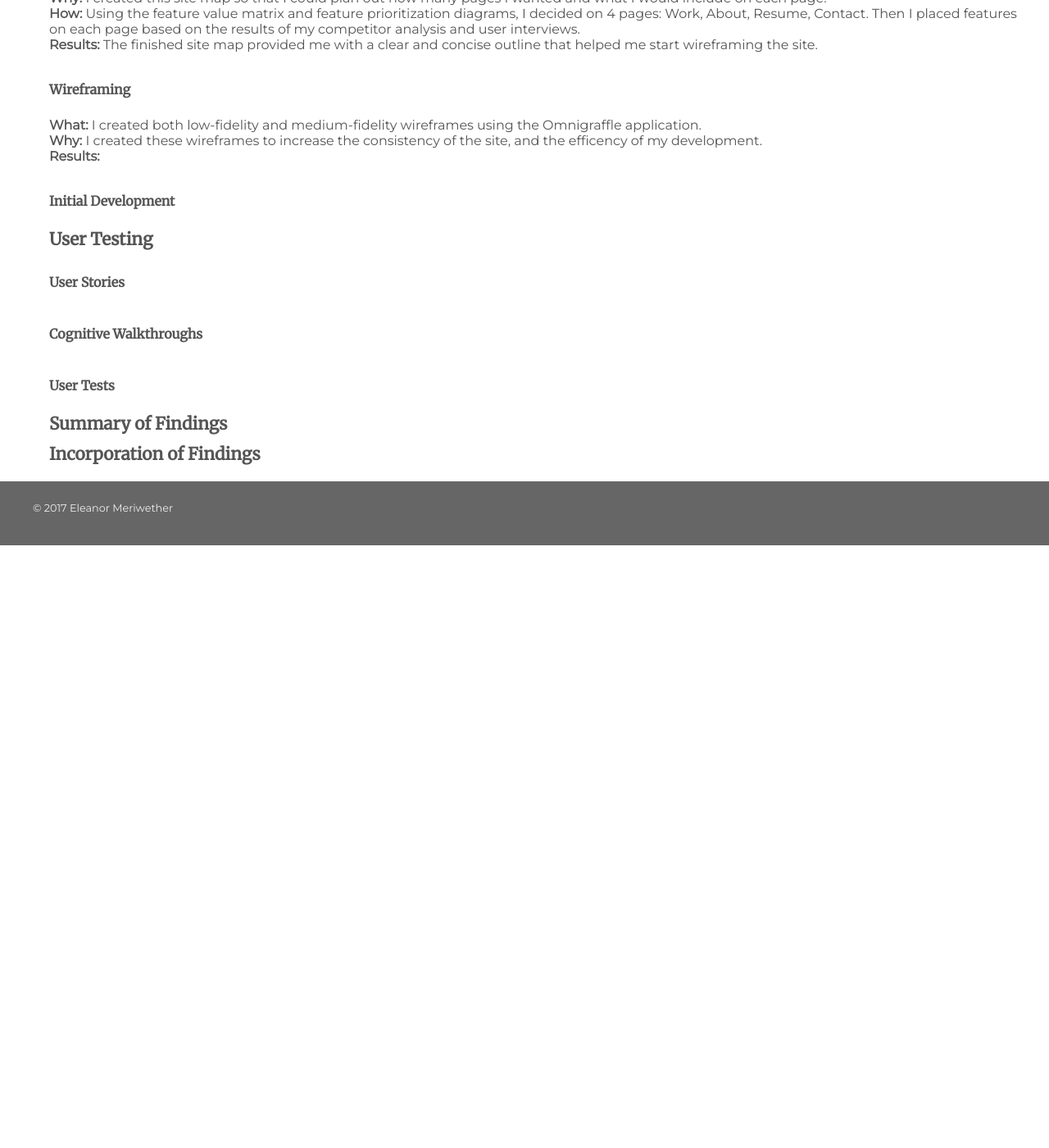
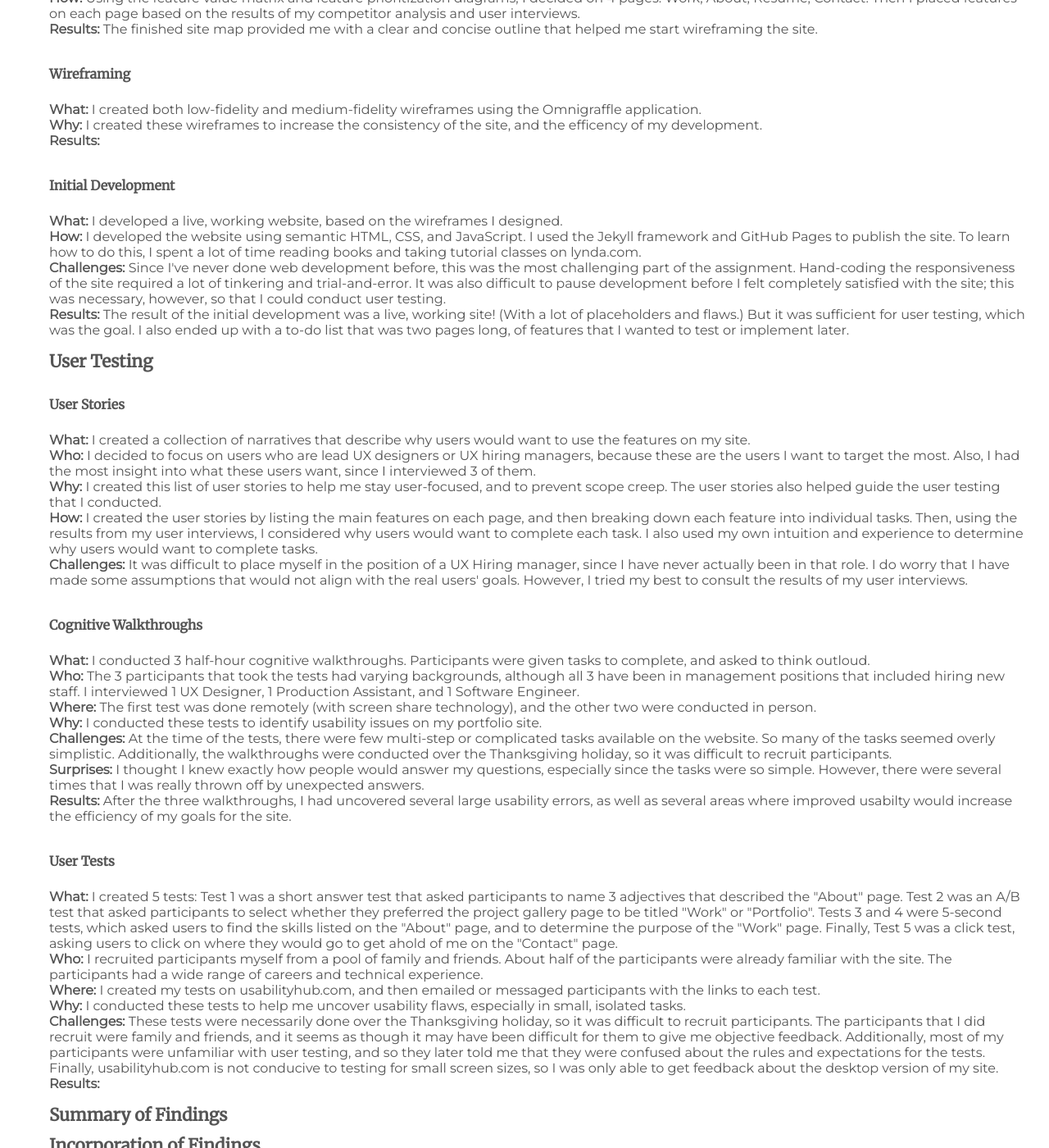
Before and after one commit to emeriwether/emeriwether.github.io, a Jekyll site: the page built from project1.html, in a window 1280 px wide and 1400 px high, scrolled down 2237 px. Shown: the whole window at 82% size. Built offline with Jekyll 4.4.1, drawn with Linux system fonts in a browser that asks for light colours; before the commit the page ends 2902 px from its top, so only the background shows below that; some of the changed text lies outside the part shown.

Commit message:
Add content for project description 1

```diff
--- a/project1.html
+++ b/project1.html
@@ -99,22 +100,67 @@
 
         <img src="">
         <h4>Initial Development</h4>
-        <p></p>
+        <p><b>What:</b> I developed a live, working website, based on the wireframes I designed.
+
+        <br><b>How:</b> I developed the website using semantic HTML, CSS, and JavaScript. I used the Jekyll framework and GitHub Pages to publish the site. To learn how to do this, I spent a lot of time reading books and taking tutorial classes on lynda.com.
+
+        <br><b>Challenges:</b> Since I've never done web development before, this was the most challenging part of the assignment. Hand-coding the responsiveness of the site required a lot of tinkering and trial-and-error. It was also difficult to pause development before I felt completely satisfied with the site; this was necessary, however, so that I could conduct user testing.
+
+        <br><b>Results:</b> The result of the initial development was a live, working site! (With a lot of placeholders and flaws.) But it was sufficient for user testing, which was the goal. I also ended up with a to-do list that was two pages long, of features that I wanted to test or implement later.
+        </p>
+        <a href=""></a>
 
 
         <h3>User Testing</h3>
 
         <img src="">
         <h4>User Stories</h4>
-        <p></p>
+        <p><b>What:</b> I created a collection of narratives that describe why users would want to use the features on my site.
+
+        <br><b>Who:</b> I decided to focus on users who are lead UX designers or UX hiring managers, because these are the users I want to target the most. Also, I had the most insight into what these users want, since I interviewed 3 of them.
+
+        <br><b>Why:</b> I created this list of user stories to help me stay user-focused, and to prevent scope creep. The user stories also helped guide the user testing that I conducted.
+
+        <br><b>How:</b> I created the user stories by listing the main features on each page, and then breaking down each feature into individual tasks. Then, using the results from my user interviews, I considered why users would want to complete each task. I also used my own intuition and experience to determine why users would want to complete tasks.
+
+        <br><b>Challenges:</b> It was difficult to place myself in the position of a UX Hiring manager, since I have never actually been in that role. I do worry that I have made some assumptions that would not align with the real users' goals. However, I tried my best to consult the results of my user interviews.
+
+        </p>
+        <a href=""></a>
 
         <img src="">
         <h4>Cognitive Walkthroughs</h4>
-        <p></p>
+        <p><b>What:</b> I conducted 3 half-hour cognitive walkthroughs. Participants were given tasks to complete, and asked to think outloud.
+
+        <br><b>Who:</b> The 3 participants that took the tests had varying backgrounds, although all 3 have been in management positions that included hiring new staff. I interviewed 1 UX Designer, 1 Production Assistant, and 1 Software Engineer.
+
+        <br><b>Where:</b> The first test was done remotely (with screen share technology), and the other two were conducted in person.
+
+        <br><b>Why:</b> I conducted these tests to identify usability issues on my portfolio site.
+
+        <br><b>Challenges:</b> At the time of the tests, there were few multi-step or complicated tasks available on the website. So many of the tasks seemed overly simplistic. Additionally, the walkthroughs were conducted over the Thanksgiving holiday, so it was difficult to recruit participants.
+
+        <br><b>Surprises:</b> I thought I knew exactly how people would answer my questions, especially since the tasks were so simple. However, there were several times that I was really thrown off by unexpected answers.
+
+        <br><b>Results:</b> After the three walkthroughs, I had uncovered several large usability errors, as well as several areas where improved usabilty would increase the efficiency of my goals for the site.
+        </p>
+        <a href=""></a>
 
         <img src="">
         <h4>User Tests</h4>
-        <p></p>
+        <p><b>What:</b> I created 5 tests: Test 1 was a short answer test that asked participants to name 3 adjectives that described the "About" page. Test 2 was an A/B test that asked participants to select whether they preferred the project gallery page to be titled "Work" or "Portfolio". Tests 3 and 4 were 5-second tests, which asked users to find the skills listed on the "About" page, and to determine the purpose of the "Work" page. Finally, Test 5 was a click test, asking users to click on where they would go to get ahold of me on the "Contact" page.
+
+        <br><b>Who:</b> I recruited participants myself from a pool of family and friends. About half of the participants were already familiar with the site. The participants had a wide range of careers and technical experience.
+
+        <br><b>Where:</b> I created my tests on usabilityhub.com, and then emailed or messaged participants with the links to each test.
+
+        <br><b>Why:</b> I conducted these tests to help me uncover usability flaws, especially in small, isolated tasks.
+
+        <br><b>Challenges:</b> These tests were necessarily done over the Thanksgiving holiday, so it was difficult to recruit participants. The participants that I did recruit were family and friends, and it seems as though it may have been difficult for them to give me objective feedback. Additionally, most of my participants were unfamiliar with user testing, and so they later told me that they were confused about the rules and expectations for the tests. Finally, usabilityhub.com is not conducive to testing for small screen sizes, so I was only able to get feedback about the desktop version of my site.
+
+        <br><b>Results:</b>
+        </p>
+        <a href=""></a>
 
 
         <h3>Summary of Findings</h3>
```
Also changed, not shown: other parts of project1.html (+5 -4 lines).
